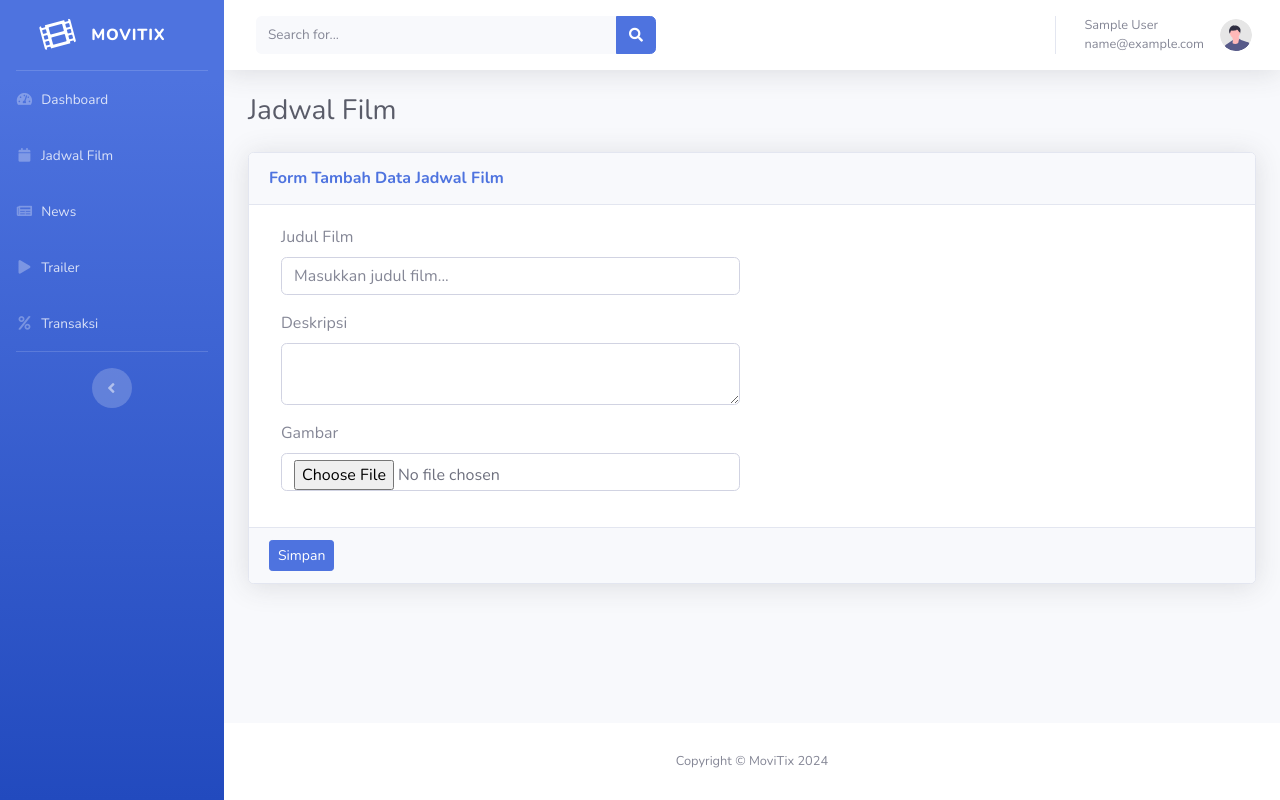
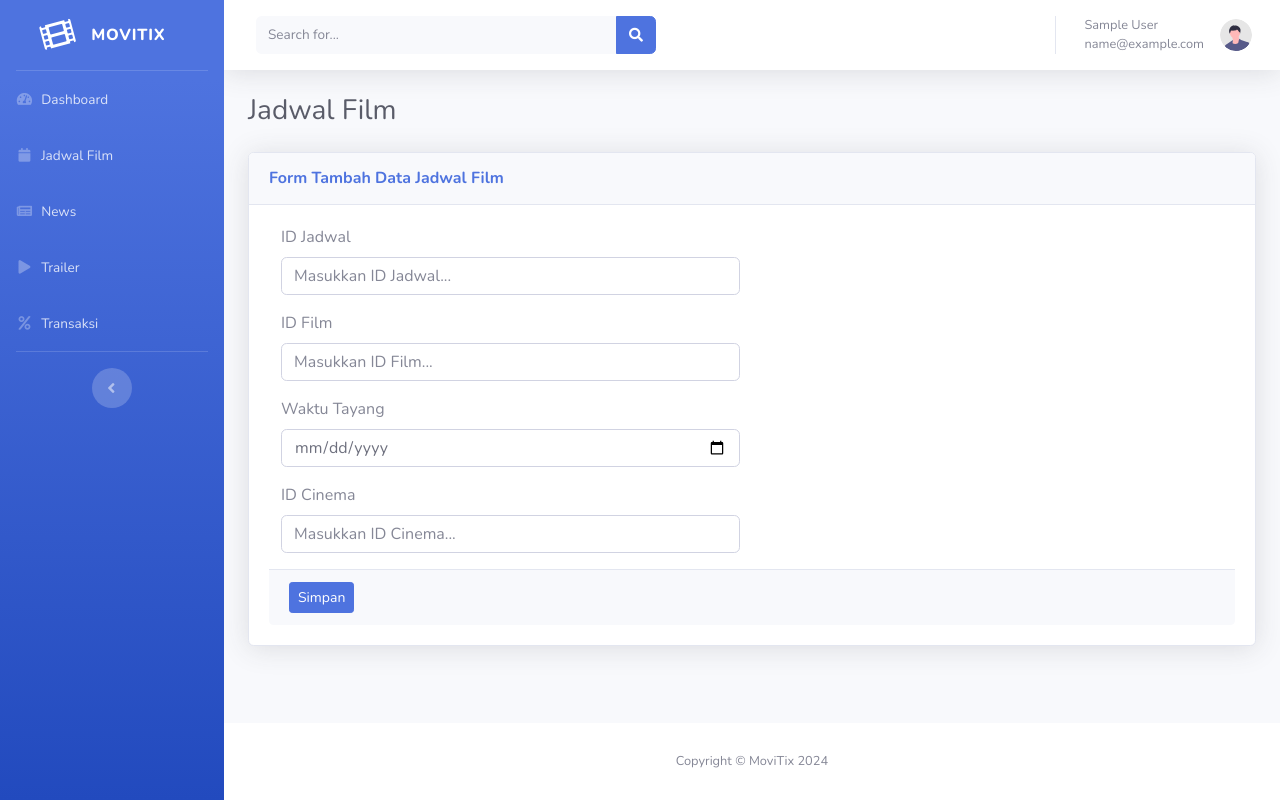
Before and after one commit to Fauzi-Taufiq/bioskop, a PHP site: page /admin/jadwalfilm_tambah.php in a window 1280 px wide. Run offline with PHP 8.4, Linux system fonts and the light colour scheme; the visitor is signed in with stand-in values (Sample User, id 1).

Commit message:
'sql-jadwal'

```diff
--- a/admin/jadwalfilm_tambah.php
+++ b/admin/jadwalfilm_tambah.php
@@ -69,23 +69,27 @@
                                     <h6 class="m-0 font-weight-bold text-primary">Form Tambah Data Jadwal Film</h6>
                                 </div>
                                 <div class="card-body">
-                                    <form>
+                                    <form action="jadwal_sql.php" method="POST">
                                         <div class="form-group col-md-6">
-                                            <label for="">Judul Film</label>
-                                            <input type="text" class="form-control" placeholder="Masukkan judul film...">
+                                            <label for="">ID Jadwal</label>
+                                            <input type="number" class="form-control" name="id_jadwal" placeholder="Masukkan ID Jadwal...">
                                         </div>
                                         <div class="form-group col-md-6">
-                                            <label for="deskripsi">Deskripsi</label>
-                                            <textarea name="deskripsi" class="form-control" id="deskripsi"></textarea>
+                                            <label for="">ID Film</label>
+                                            <input type="number" class="form-control" name="id_film" placeholder="Masukkan ID Film...">
                                         </div>
                                         <div class="form-group col-md-6">
-                                            <label for="">Gambar</label>
-                                            <input type="file" class="form-control" placeholder="Pilih gambar...">
+                                            <label for="">Waktu Tayang</label>
+                                            <input type="date" class="form-control" name="waktu_tayang" placeholder="Masukkan Waktu Tayang...">
+                                        </div>
+                                        <div class="form-group col-md-6">
+                                            <label for="">ID Cinema</label>
+                                            <input type="number" class="form-control" name="id_cinema" placeholder="Masukkan ID Cinema...">
+                                        </div>
+                                        <div class="card-footer">
+                                            <button type="submit" name="simpan" class="btn btn-sm btn-primary">Simpan</button>
                                         </div>
                                     </form>
-                                </div>
-                                <div class="card-footer">
-                                    <button type="button" class="btn btn-sm btn-primary">Simpan</button>
                                 </div>
                             </div>
                         </div>
```
Also changed, not shown: admin/jadwal_film_admin.php (+5 -5 lines), admin/jadwal_sql.php (+24 -0 lines).
